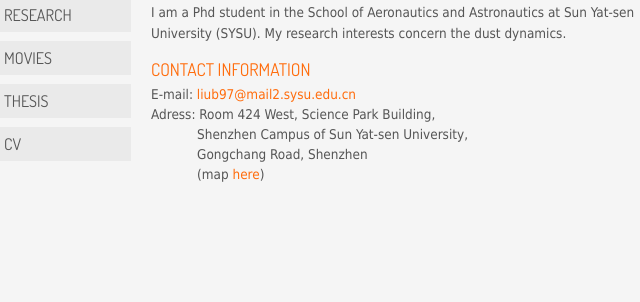
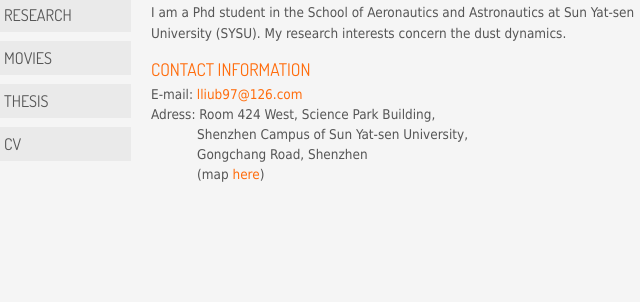
Before and after one commit to liub97/liub97.github.io, a plain HTML site: page index.html in a window 1280 px wide. Shown: the part 399-701 px from the top of the page, 179-819 px from the left. Drawn offline with Linux system fonts and the light colour scheme.

Commit message:
Update index.html

```diff
--- a/index.html
+++ b/index.html
@@ -52,7 +52,7 @@
 			<p style="margin-right:20em;">I am a Phd student in the School of Aeronautics and Astronautics at Sun Yat-sen University (SYSU). My research interests concern the dust dynamics.
 
 			<h3>Contact information</h3>
-			<p> E-mail: <a href="mailto:liub97@mail2.sysu.edu.cn">liub97@mail2.sysu.edu.cn</a>
+			<p> E-mail: <a href="mailto:liub97@126.com">lliub97@126.com</a>
 			<!--<br/> Phone: (626) 395-->
 			<br/> Adress: Room 424 West, Science Park Building,
                         <br/> &nbsp; &nbsp; &nbsp; &nbsp; &nbsp; &nbsp; Shenzhen Campus of Sun Yat-sen University,
```
